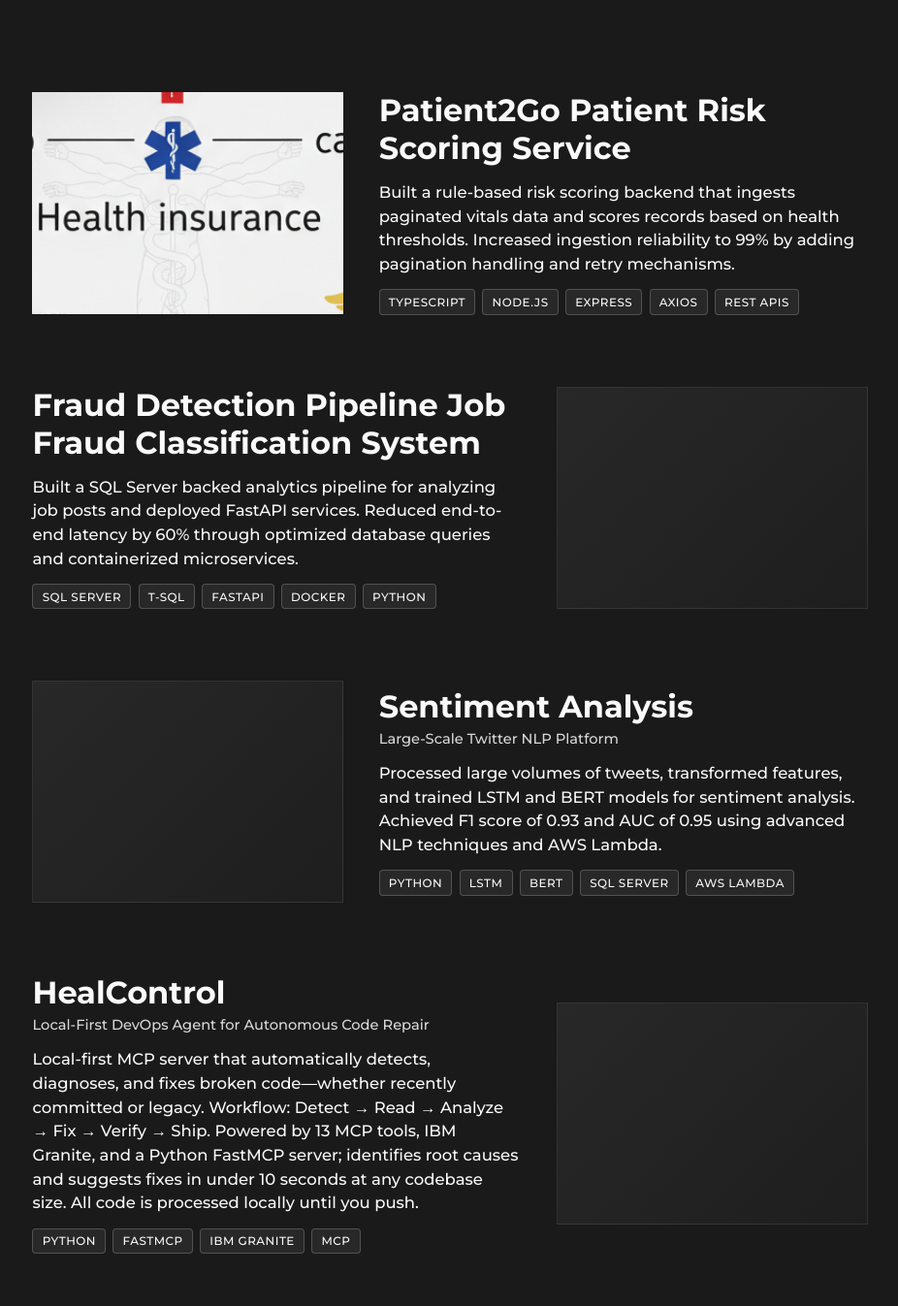
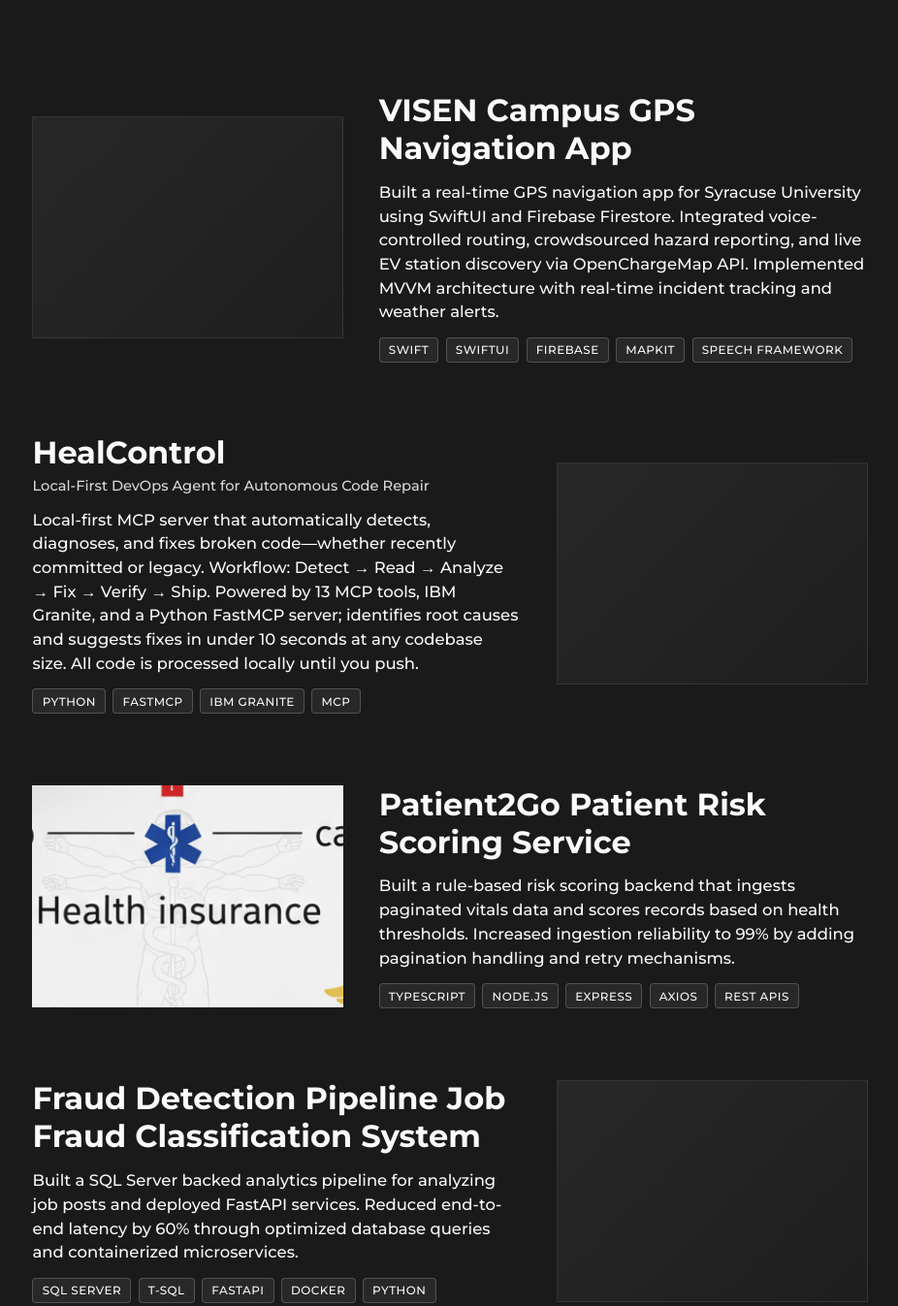
Before and after one commit to saachisphinx/portfolio.github.io, a website built with webpack: page src/template.html in a window 1280 px wide. Shown: the part 4560-5907 px from the top of the page at 97% size, without its empty margins (176-1102 px from the left). Built offline with nearby package versions, Linux system fonts and the light colour scheme; files whose address does not match are found by name.

Commit message:
Rearrange projects and add VISEN Campus GPS Navigation App as first project

```diff
--- a/src/template.html
+++ b/src/template.html
@@ -206,6 +206,48 @@
         <article class="project project-left">
           <div class="project__image">
             <div class="project__image-container">
+              <div class="project__image-placeholder" data-project="visen" aria-hidden="true"></div>
+            </div>
+          </div>
+          <div class="project__info">
+            <h3 class="project__title">VISEN Campus GPS Navigation App</h3>
+            <p class="project__description">
+              Built a real-time GPS navigation app for Syracuse University using SwiftUI and Firebase Firestore. Integrated voice-controlled routing, crowdsourced hazard reporting, and live EV station discovery via OpenChargeMap API. Implemented MVVM architecture with real-time incident tracking and weather alerts.
+            </p>
+            <div class="project__tags">
+              <span class="project__tag">Swift</span>
+              <span class="project__tag">SwiftUI</span>
+              <span class="project__tag">Firebase</span>
+              <span class="project__tag">MapKit</span>
+              <span class="project__tag">Speech Framework</span>
+            </div>
+          </div>
+        </article>
+
+        <article class="project project-right">
+          <div class="project__image">
+            <div class="project__image-container">
+              <div class="project__image-placeholder" data-project="healcontrol" aria-hidden="true"></div>
+            </div>
+          </div>
+          <div class="project__info">
+            <h3 class="project__title">HealControl</h3>
+            <p class="project__subtitle">Local-First DevOps Agent for Autonomous Code Repair</p>
+            <p class="project__description">
+              Local-first MCP server that automatically detects, diagnoses, and fixes broken code—whether recently committed or legacy. Workflow: Detect → Read → Analyze → Fix → Verify → Ship. Powered by 13 MCP tools, IBM Granite, and a Python FastMCP server; identifies root causes and suggests fixes in under 10 seconds at any codebase size. All code is processed locally until you push.
+            </p>
+            <div class="project__tags">
+              <span class="project__tag">Python</span>
+              <span class="project__tag">FastMCP</span>
+              <span class="project__tag">IBM Granite</span>
+              <span class="project__tag">MCP</span>
+            </div>
+          </div>
+        </article>
+
+        <article class="project project-left">
+          <div class="project__image">
+            <div class="project__image-container">
               <div class="project-image">
                 <img class="project__img project__img--patient2go" alt="Patient2Go health insurance risk scoring card" />
               </div>
@@ -268,27 +310,6 @@
             </div>
           </div>
         </article>
-
-        <article class="project project-right">
-          <div class="project__image">
-            <div class="project__image-container">
-              <div class="project__image-placeholder" data-project="healcontrol" aria-hidden="true"></div>
-            </div>
-          </div>
-          <div class="project__info">
-            <h3 class="project__title">HealControl</h3>
-            <p class="project__subtitle">Local-First DevOps Agent for Autonomous Code Repair</p>
-            <p class="project__description">
-              Local-first MCP server that automatically detects, diagnoses, and fixes broken code—whether recently committed or legacy. Workflow: Detect → Read → Analyze → Fix → Verify → Ship. Powered by 13 MCP tools, IBM Granite, and a Python FastMCP server; identifies root causes and suggests fixes in under 10 seconds at any codebase size. All code is processed locally until you push.
-            </p>
-            <div class="project__tags">
-              <span class="project__tag">Python</span>
-              <span class="project__tag">FastMCP</span>
-              <span class="project__tag">IBM Granite</span>
-              <span class="project__tag">MCP</span>
-            </div>
-          </div>
-        </article>
       </div>
     </section>
 
```
